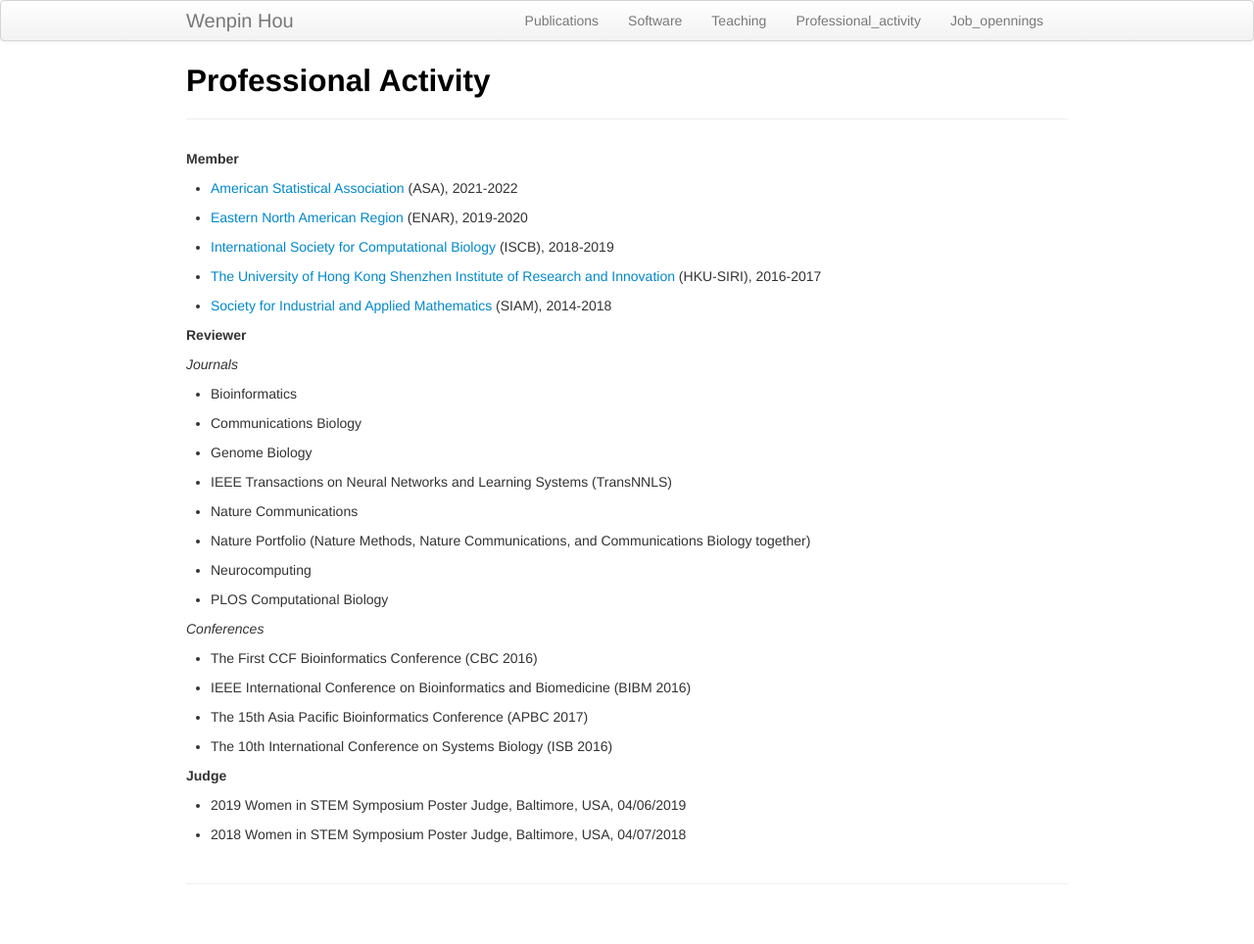
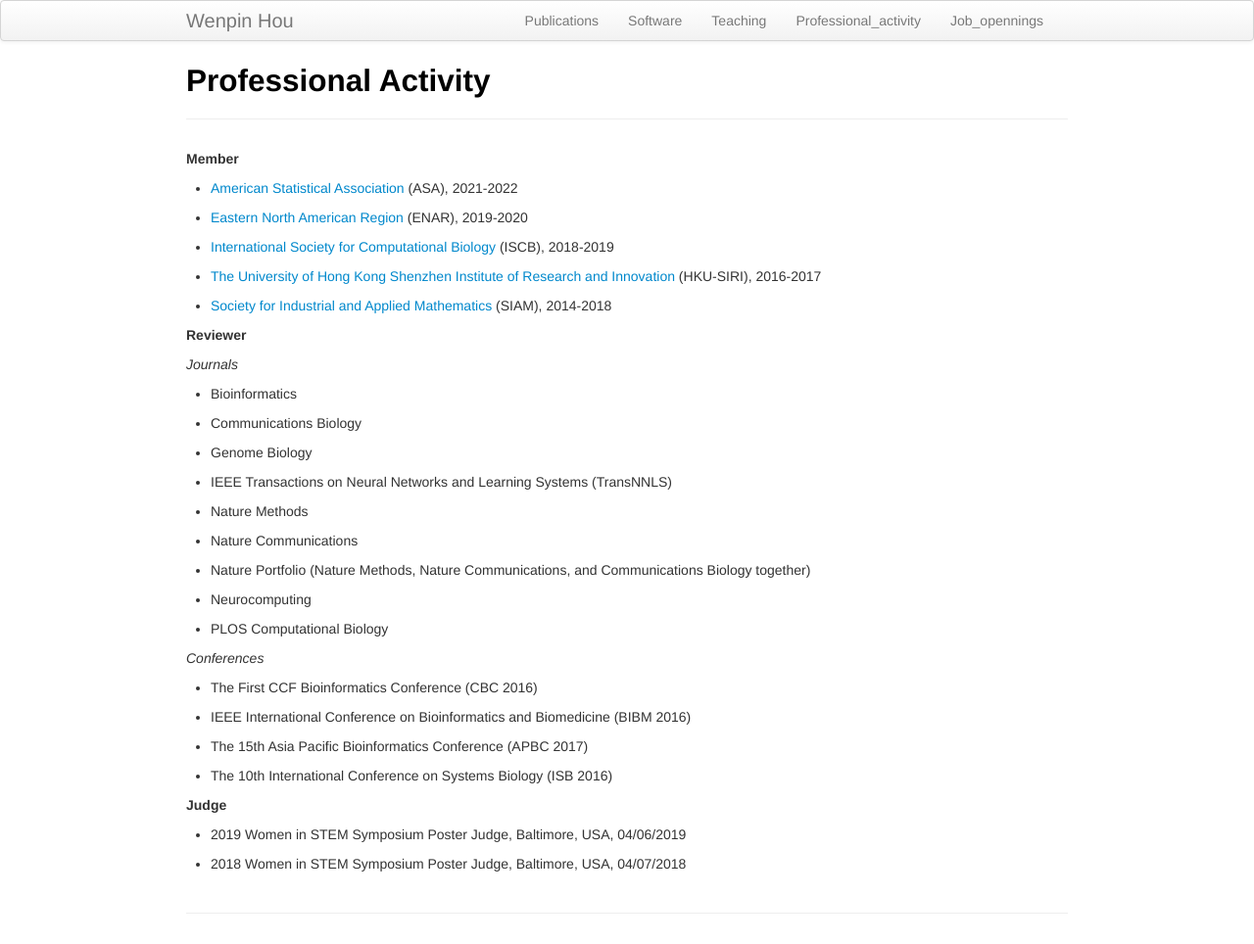
Before and after one commit to Winnie09/Wenpin_Hou, a Jekyll site: the page built from pages/professional.md, in a window 1280 px wide. Shown: the whole page at 98% size. Built offline with Jekyll 4.4.1, drawn with Linux system fonts in a browser that asks for light colours; before the commit the page ends 934 px from its top, so only the background shows below that.

Commit message:
add a review journal

```diff
--- a/pages/professional.md
+++ b/pages/professional.md
@@ -27,6 +27,8 @@ title: Professional Activity
 
 - IEEE Transactions on Neural Networks and Learning Systems \(TransNNLS\)
 
+- Nature Methods
+
 - Nature Communications
 
 - Nature Portfolio (Nature Methods, Nature Communications, and Communications Biology together)
```
